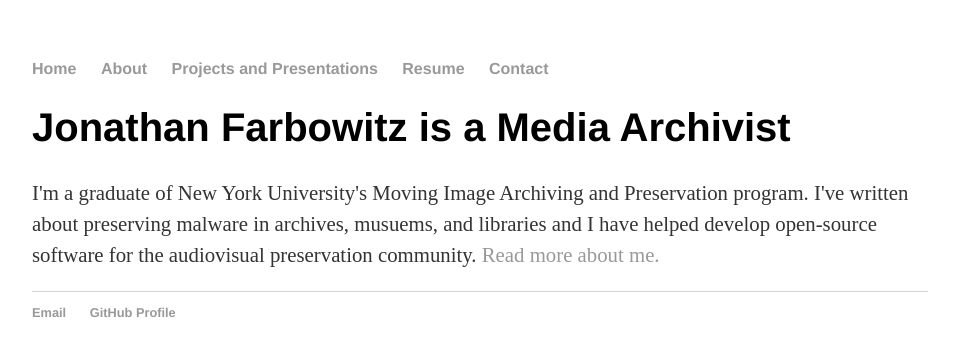
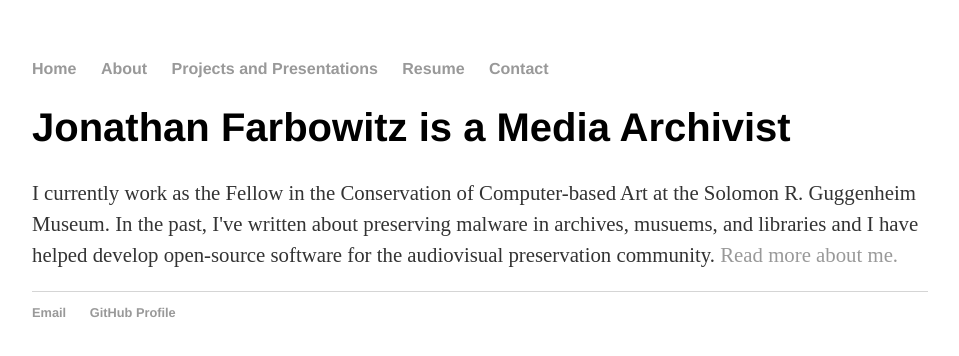
Before and after one commit to jfarbowitz/jfarbowitz.github.io, a Jekyll site: the page built from index.html, in a window 1280 px wide. Shown: the top 356 px of the page, without its empty margins (160-1119 px from the left). Built offline with Jekyll 4.4.1, drawn with Linux system fonts in a browser that asks for light colours.

Commit message:
updated with guggenheim job

```diff
--- a/index.html
+++ b/index.html
@@ -4,5 +4,5 @@ title: Jonathan Farbowitz, Media Archivist
 ---
     		<div class="blurb">
         		<h1>Jonathan Farbowitz is a Media Archivist</h1>
-				<p>I'm a graduate of New York University's Moving Image Archiving and Preservation program. I've written about preserving malware in archives, musuems, and libraries and I have helped develop open-source software for the audiovisual preservation community. <a href="/about">Read more about me.</a></p>
+				<p>I currently work as the Fellow in the Conservation of Computer-based Art at the Solomon R. Guggenheim Museum. In the past, I've written about preserving malware in archives, musuems, and libraries and I have helped develop open-source software for the audiovisual preservation community. <a href="/about">Read more about me.</a></p>
     		</div>
```
